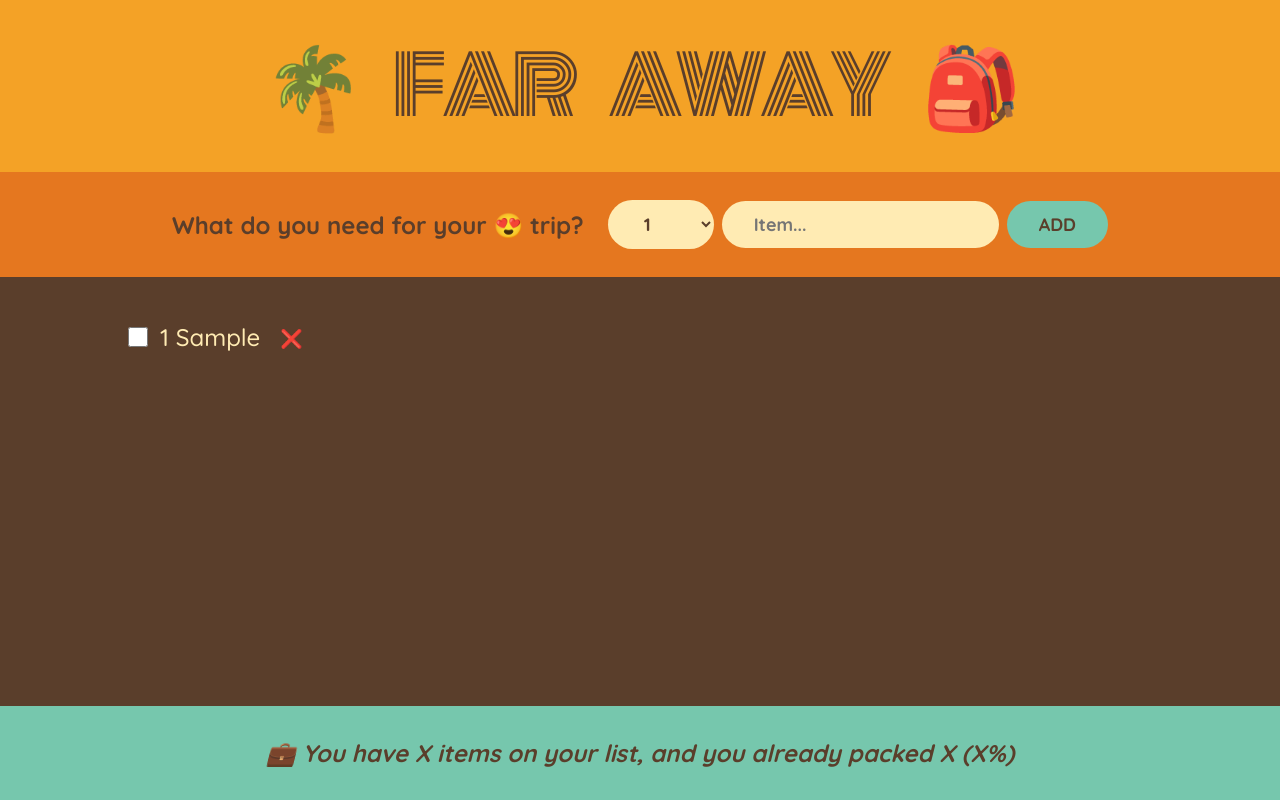
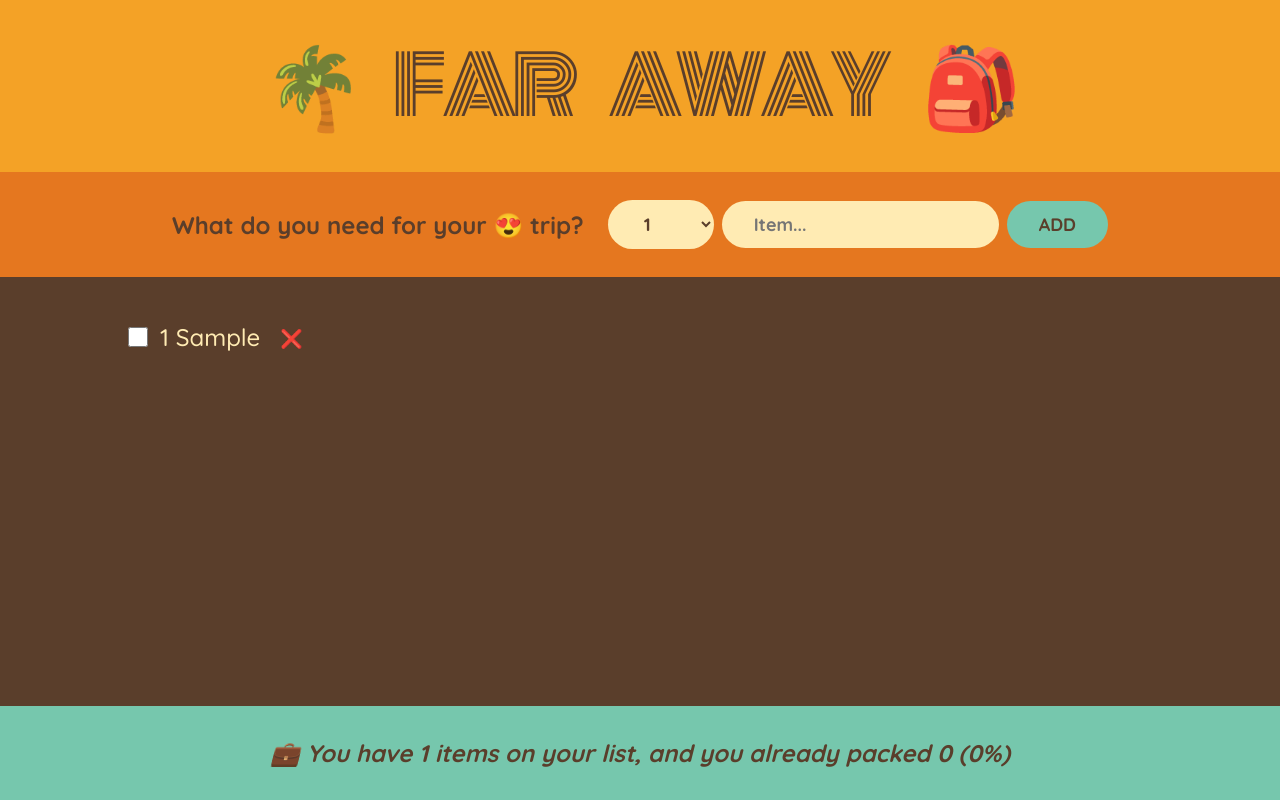
Before and after one commit to at-atanasov/travel-list-react, a React (Create React App) app: page / in a window 1280 px wide. Both pictures are taken after typing "Sample" into the empty fields and a click on the button "ADD". Built offline with nearby package versions, Linux system fonts and the light colour scheme.

Commit message:
Calculating Statistics as Derived State

```diff
--- a/src/App.js
+++ b/src/App.js
@@ -28,7 +28,7 @@
         onDeleteItem={handleDeleteItem}
         onToggleItem={handleToggleItem}
       />
-      <Stats />
+      <Stats items={items} />
     </div>
   );
 }
@@ -114,10 +114,25 @@
   );
 }
 
-function Stats() {
+function Stats({ items }) {
+  if (!items.length)
+    return (
+      <p className="stats">
+        <em>Start adding items to your packing list 🚀</em>
+      </p>
+    );
+  const numItems = items.length;
+  const numPacked = items.filter((item) => item.packed).length;
+  const percentage = Math.round((numPacked / numItems) * 100);
+
   return (
     <footer className="stats">
-      <em>💼 You have X items on your list, and you already packed X (X%)</em>
+      <em>
+        {percentage === 100
+          ? "You got evething! Ready to go ✈️"
+          : `💼 You have ${numItems} items on your list, and you already packed
+        ${numPacked} (${percentage}%)`}
+      </em>
     </footer>
   );
 }
```
